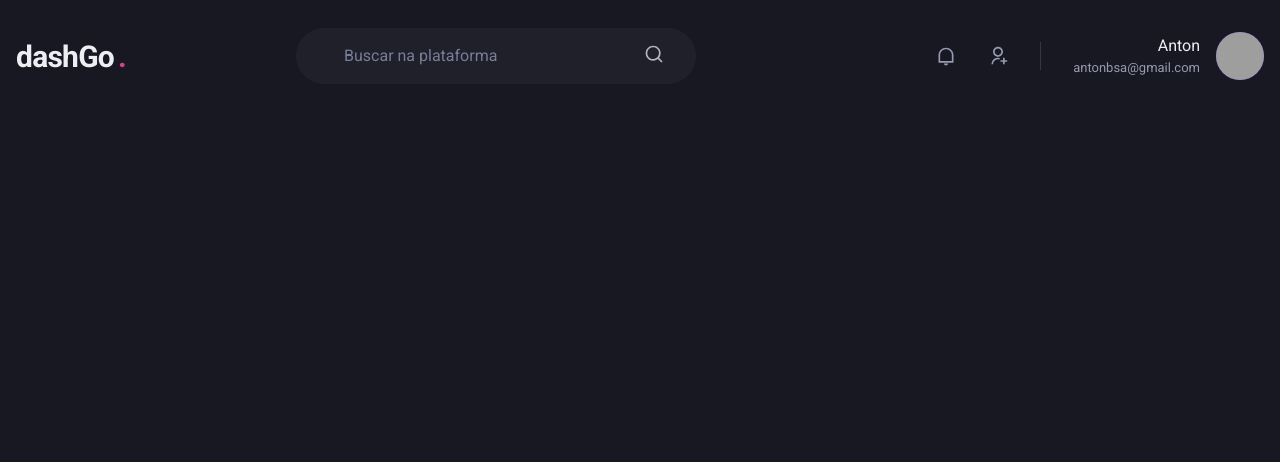
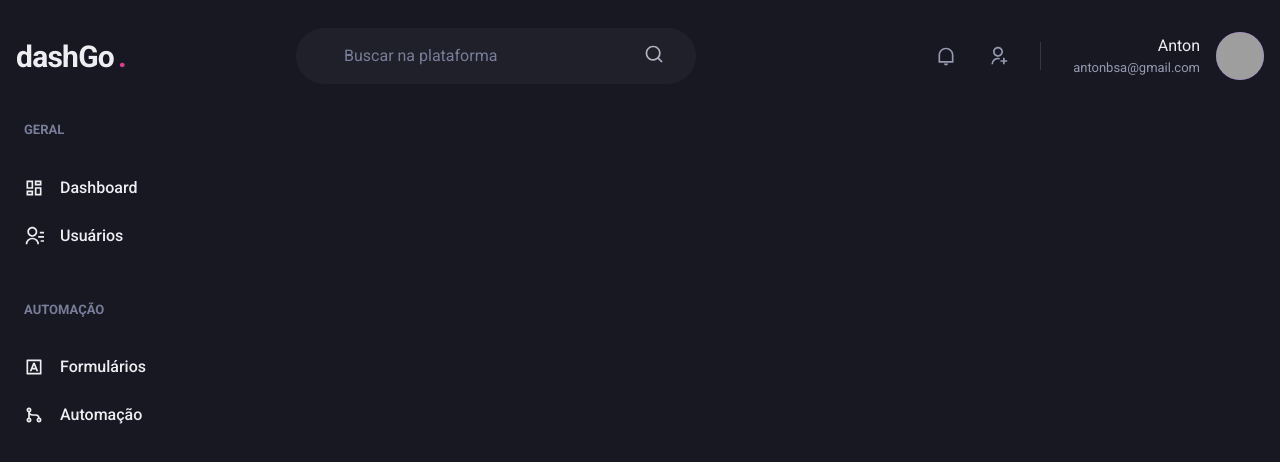
Before and after one commit to antonbsa/dashgo, a Next.js app: page /dashboard in a window 1280 px wide. Shown: the top 462 px of the page. Built offline with nearby package versions, Linux system fonts and the light colour scheme; grey boxes are pictures that could not be loaded.

Commit message:
add Sidebar component

```diff
--- /dev/null
+++ b/src/components/Sidebar.tsx
@@ -0,0 +1,41 @@
+import { Box, Stack, Text, Link, Icon } from "@chakra-ui/react";
+import { RiContactsLine, RiDashboardLine, RiGitMergeLine, RiInputMethodLine } from "react-icons/ri";
+
+export function Sidebar() {
+  return (
+    <Box as="aside" w="64" mr="8">
+      <Stack spacing="12" align="flex-start">
+        <Box>
+          <Text fontWeight="bold" color="gray.400" fontSize="small">
+            GERAL
+          </Text>
+          <Stack spacing="4" mt="8" align="stretch">
+            <Link display="flex" alignItems="center" py="1">
+              <Icon as={RiDashboardLine} fontSize="20" />
+              <Text ml="4" fontWeight="medium">Dashboard</Text>
+            </Link>
+            <Link display="flex" alignItems="center" py="1">
+              <Icon as={RiContactsLine} fontSize="20" />
+              <Text ml="4" fontWeight="medium">Usuários</Text>
+            </Link>
+          </Stack>
+        </Box>
+        <Box>
+          <Text fontWeight="bold" color="gray.400" fontSize="small">
+            AUTOMAÇÃO
+          </Text>
+          <Stack spacing="4" mt="8" align="stretch">
+            <Link display="flex" alignItems="center" py="1">
+              <Icon as={RiInputMethodLine} fontSize="20" />
+              <Text ml="4" fontWeight="medium">Formulários</Text>
+            </Link>
+            <Link display="flex" alignItems="center" py="1">
+              <Icon as={RiGitMergeLine} fontSize="20" />
+              <Text ml="4" fontWeight="medium">Automação</Text>
+            </Link>
+          </Stack>
+        </Box>
+      </Stack>
+    </Box>
+  )
+}
--- a/src/pages/dashboard.tsx
+++ b/src/pages/dashboard.tsx
@@ -1,7 +1,15 @@
+import { Flex } from "@chakra-ui/react";
 import { Header } from "../components/Header";
+import { Sidebar } from "../components/Sidebar";
 
 export default function Dashboard() {
   return (
-    <Header />
+    <Flex direction="column" h="100vh">
+      <Header />
+
+      <Flex w="100%" my="6" maxWidth={1480} mx="auto" px="6">
+        <Sidebar />
+      </Flex>
+    </Flex>
   )
 }
```
